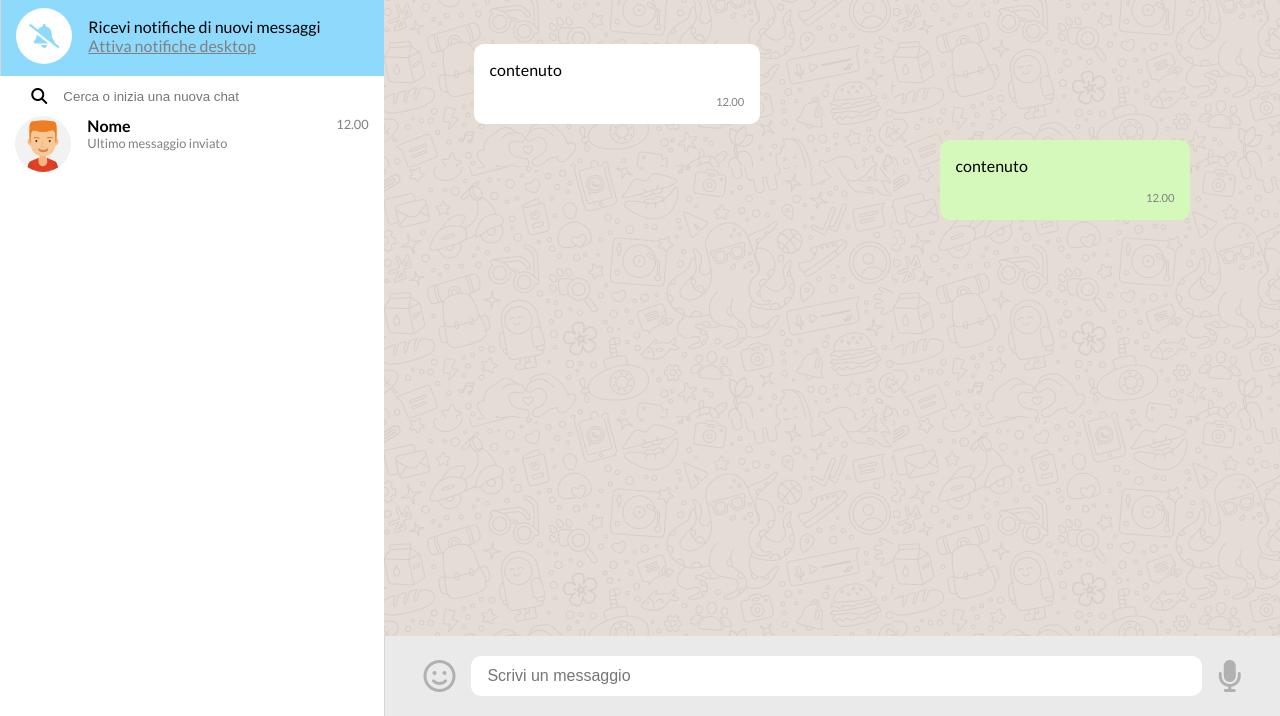
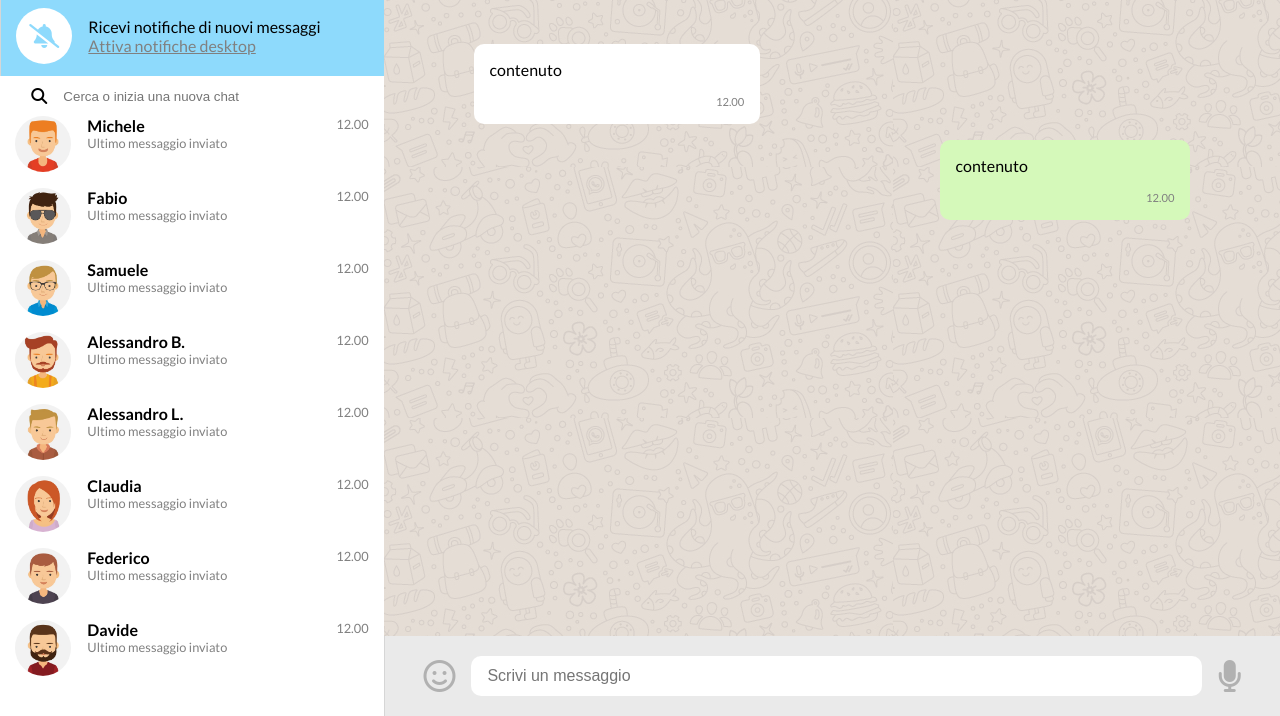
Before and after one commit to Adelmysterio/vue-boolzapp, a plain HTML site: page index.html in a window 1280 px wide. Shown: the part 84-800 px from the top of the page. Drawn offline with nearby package versions, Linux system fonts and the light colour scheme.

Commit message:
implementata Milestone 1

```diff
--- a/css/style.css
+++ b/css/style.css
@@ -136,6 +136,10 @@ nav.search-area input {
 
 /* Item Style */
 
+article.item {
+    margin-bottom: 1rem;
+}
+
 article.item figure {
     margin-right: 1rem;
 }
--- a/index.html
+++ b/index.html
@@ -55,13 +55,13 @@
                             placeholder="Cerca o inizia una nuova chat">
                     </nav>
                     <section class="contacts">
-                        <article class="item flex space-between">
+                        <article class="item flex space-between" v-for="(item, index) in contacts" :key="index">
                             <div class="flex">
-                                <figure>
-                                    <img src="img/avatar_1.jpg" alt="">
+                                <figure @click="toJpg">
+                                    <img :src="item.avatar" :alt="item.name">
                                 </figure>
                                 <section>
-                                    <h4>Nome</h4>
+                                    <h4>{{ item.name }}</h4>
                                     <p>Ultimo messaggio inviato</p>
                                 </section>
                             </div>
--- a/js/script.js
+++ b/js/script.js
@@ -1,7 +1,6 @@
 const { createApp } = Vue
 
 createApp({
-
     data() {
         return {
             contacts: [
@@ -167,12 +166,19 @@ createApp({
                     ],
                 }
             ]
-
         }
     },
 
     methods: {
+        toJpg: function() {
+            this.contacts.forEach(element => {
+                element.avatar = element.avatar.replace('png', 'jpg')
+            });
+        }
+    },
 
+    created() {
+        this.toJpg();
     }
 
 }).mount('#app')
```
